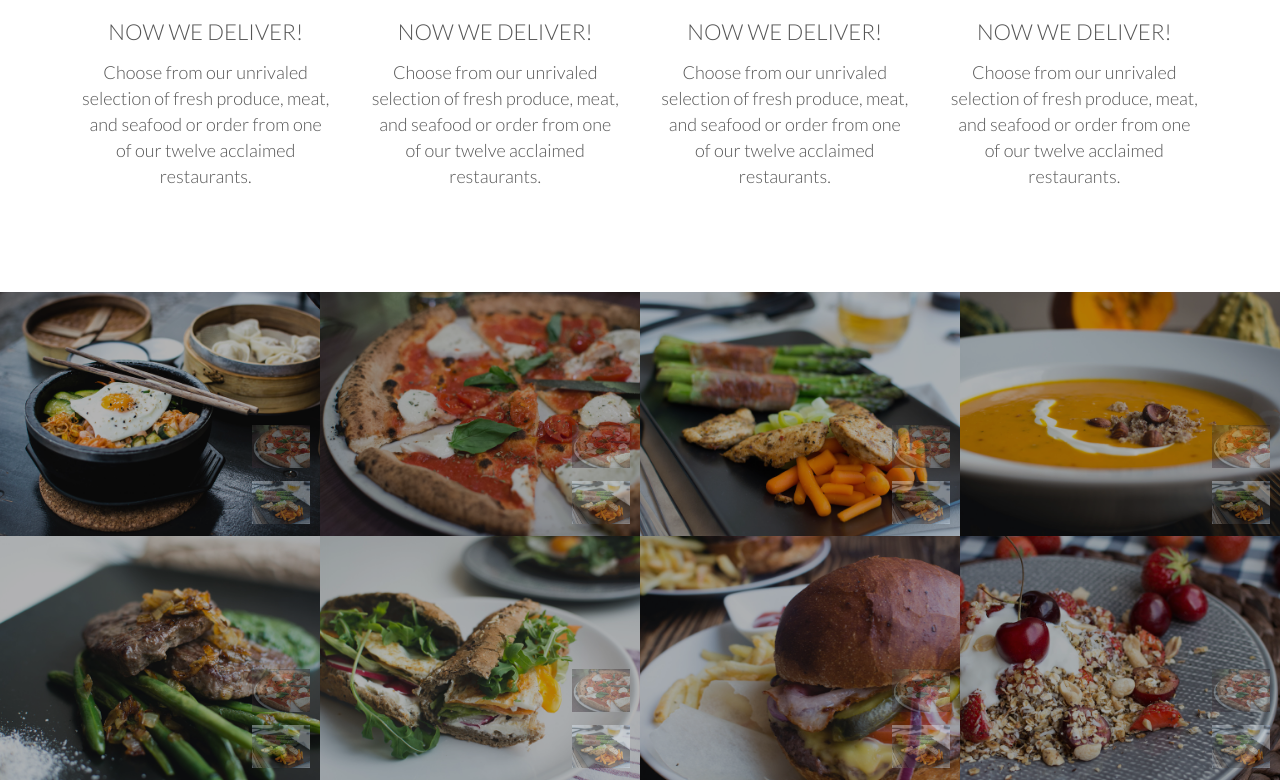
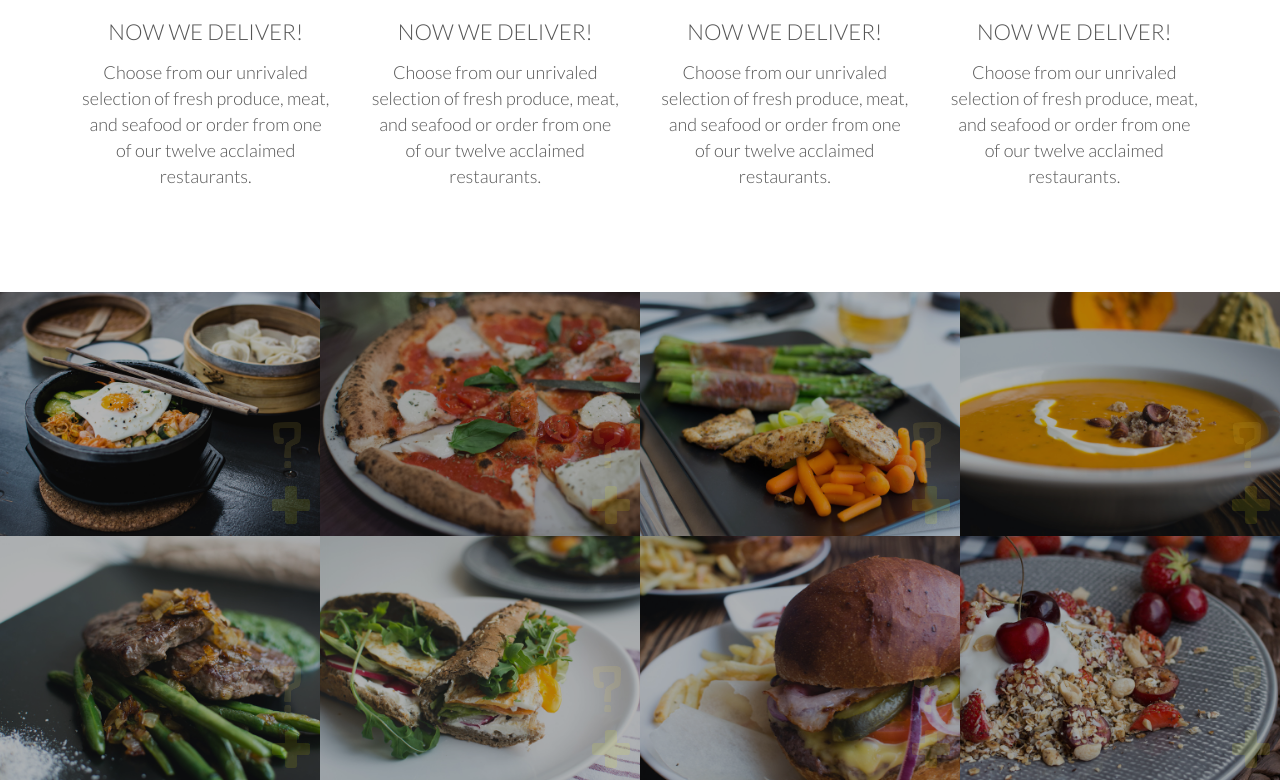
Before and after one commit to Anddrew914/Eataly_Delivers, a React (Create React App) app: page / in a window 1280 px wide. Shown: the part 1165-1945 px from the top of the page. Built offline with nearby package versions, Linux system fonts and the light colour scheme.

Commit message:
add plus and question marks as the overlay images

```diff
--- a/src/components/FoodMenu.js
+++ b/src/components/FoodMenu.js
@@ -1,6 +1,8 @@
 import React, {Component} from 'react';
 import '../css/BasicSetup.css';
 import '../css/FoodMenu.css';
+import QuestionMark from '../fonts/QuestionMark.png';
+import Plus from '../fonts/Plus.png';
 import image1 from '../images/1.jpg';
 import image2 from '../images/2.jpg';
 import image3 from '../images/3.jpg';
@@ -18,29 +20,29 @@ class FoodMenu extends Component{
           <li>
             <figure className="meal-photo">
               <img className="image1" src={image1} alt="meal-1"/>
-              <img className="image2" src={image2} alt="meal-2"/>
-              <img className="image3" src={image3} alt="meal-3"/>
+              <img className="image2" src={QuestionMark} alt="meal-2"/>
+              <img className="image3" src={Plus} alt="meal-3"/>
             </figure>
           </li>
           <li>
             <figure className="meal-photo">
               <img className="image1" src={image2} alt="meal-1"/>
-              <img className="image2" src={image2} alt="meal-2"/>
-              <img className="image3" src={image3} alt="meal-3"/>
+              <img className="image2" src={QuestionMark} alt="meal-2"/>
+              <img className="image3" src={Plus} alt="meal-3"/>
             </figure>
           </li>
           <li>
             <figure className="meal-photo">
               <img className="image1" src={image3} alt="meal-1"/>
-              <img className="image2" src={image2} alt="meal-2"/>
-              <img className="image3" src={image3} alt="meal-3"/>
+              <img className="image2" src={QuestionMark} alt="meal-2"/>
+              <img className="image3" src={Plus} alt="meal-3"/>
             </figure>
           </li>
           <li>
             <figure className="meal-photo">
               <img className="image1" src={image4} alt="meal-1"/>
-              <img className="image2" src={image2} alt="meal-2"/>
-              <img className="image3" src={image3} alt="meal-3"/>
+              <img className="image2" src={QuestionMark} alt="meal-2"/>
+              <img className="image3" src={Plus} alt="meal-3"/>
             </figure>
           </li>
         </ul>
@@ -49,29 +51,29 @@ class FoodMenu extends Component{
           <li>
             <figure className="meal-photo">
               <img className="image1" src={image5} alt="meal-1"/>
-              <img className="image2" src={image2} alt="meal-2"/>
-              <img className="image3" src={image3} alt="meal-3"/>
+              <img className="image2" src={QuestionMark} alt="meal-2"/>
+              <img className="image3" src={Plus} alt="meal-3"/>
             </figure>
           </li>
           <li>
             <figure className="meal-photo">
               <img className="image1" src={image6} alt="meal-1"/>
-              <img className="image2" src={image2} alt="meal-2"/>
-              <img className="image3" src={image3} alt="meal-3"/>
+              <img className="image2" src={QuestionMark} alt="meal-2"/>
+              <img className="image3" src={Plus} alt="meal-3"/>
             </figure>
           </li>
           <li>
             <figure className="meal-photo">
               <img className="image1" src={image7} alt="meal-1"/>
-              <img className="image2" src={image2} alt="meal-2"/>
-              <img className="image3" src={image3} alt="meal-3"/>
+              <img className="image2" src={QuestionMark} alt="meal-2"/>
+              <img className="image3" src={Plus} alt="meal-3"/>
             </figure>
           </li>
           <li>
             <figure className="meal-photo">
               <img className="image1" src={image8} alt="meal-1"/>
-              <img className="image2" src={image2} alt="meal-2"/>
-              <img className="image3" src={image3} alt="meal-3"/>
+              <img className="image2" src={QuestionMark} alt="meal-2"/>
+              <img className="image3" src={Plus} alt="meal-3"/>
             </figure>
           </li>
         </ul>
--- a/src/css/FoodMenu.css
+++ b/src/css/FoodMenu.css
@@ -32,7 +32,7 @@
 }
 
 .meal-photo img {
-  opacity: 0.4;
+  opacity: 0.1;
   position: absolute;
   width: 18%;
   height: auto;
@@ -40,13 +40,15 @@
 }
 
 .meal-photo img:nth-child(2) {
-  bottom: 28%;
-  right: 10px;
+  bottom: 26%;
+  right: 4px;
 }
 
 .meal-photo img:last-child {
   bottom: 5%;
   right: 10px;
+  width: 12%;
+  opacity: 0.1;
 }
 
 .meal-photo:hover img {
```
Also changed, not shown: src/fonts/Plus.png (added), src/fonts/QuestionMark.png (added).
